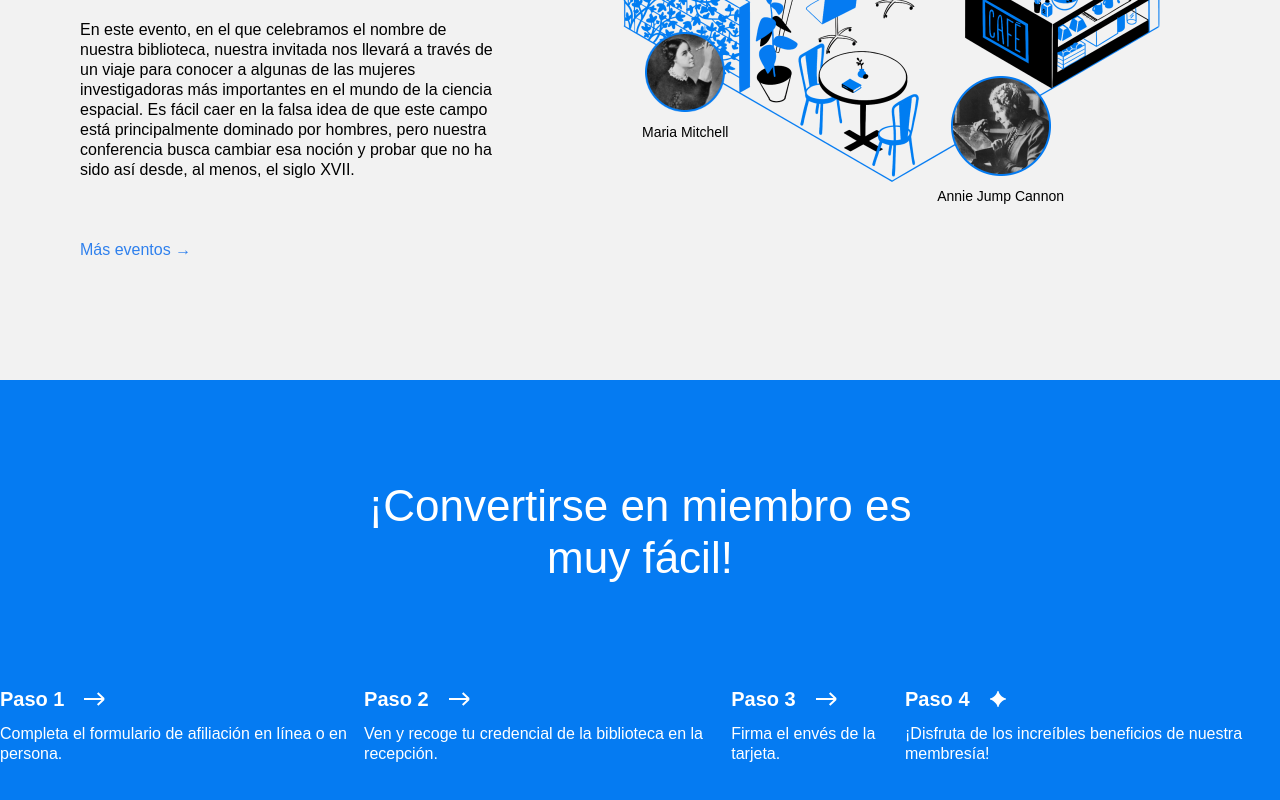
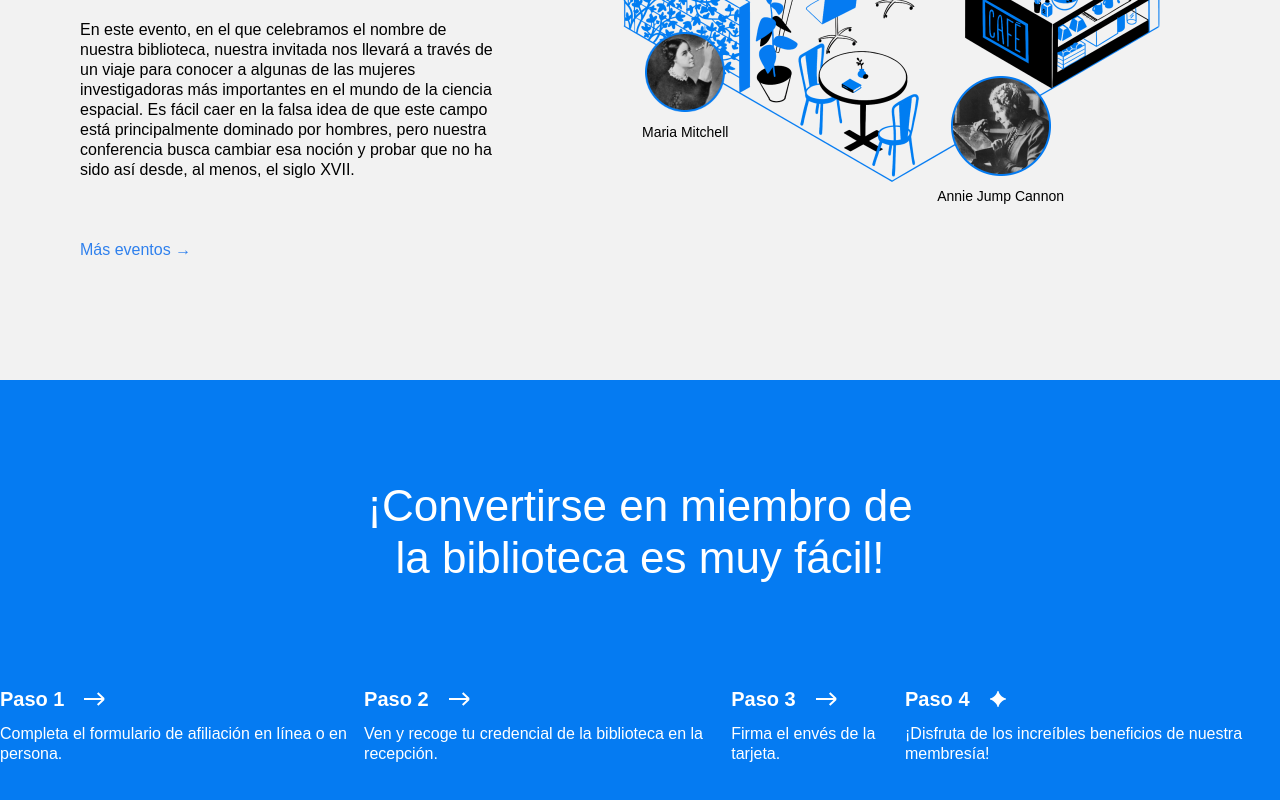
Before and after one commit to horaciovargas/web_project_2.3, a plain HTML site: page index.html in a window 1280 px wide. Shown: the part 2578-3378 px from the top of the page. Drawn offline with Linux system fonts and the light colour scheme.

Commit message:
Ofi 24 oct 24

```diff
--- a/index.html
+++ b/index.html
@@ -223,7 +223,7 @@
         </section>
         <section class="membership">
           <h2 class="membership__title">
-            ¡Convertirse en miembro es muy fácil!
+            ¡Convertirse en miembro de la biblioteca es muy fácil!
           </h2>
           <ul class="membership__steps">
             <li class="step">
--- a/styles/style.css
+++ b/styles/style.css
@@ -331,6 +331,7 @@
   padding: 0;
   margin: 100px 0 0;
   display: flex;
+  flex-basis: content;
   /* Agrega estilos */
 }
 
```
